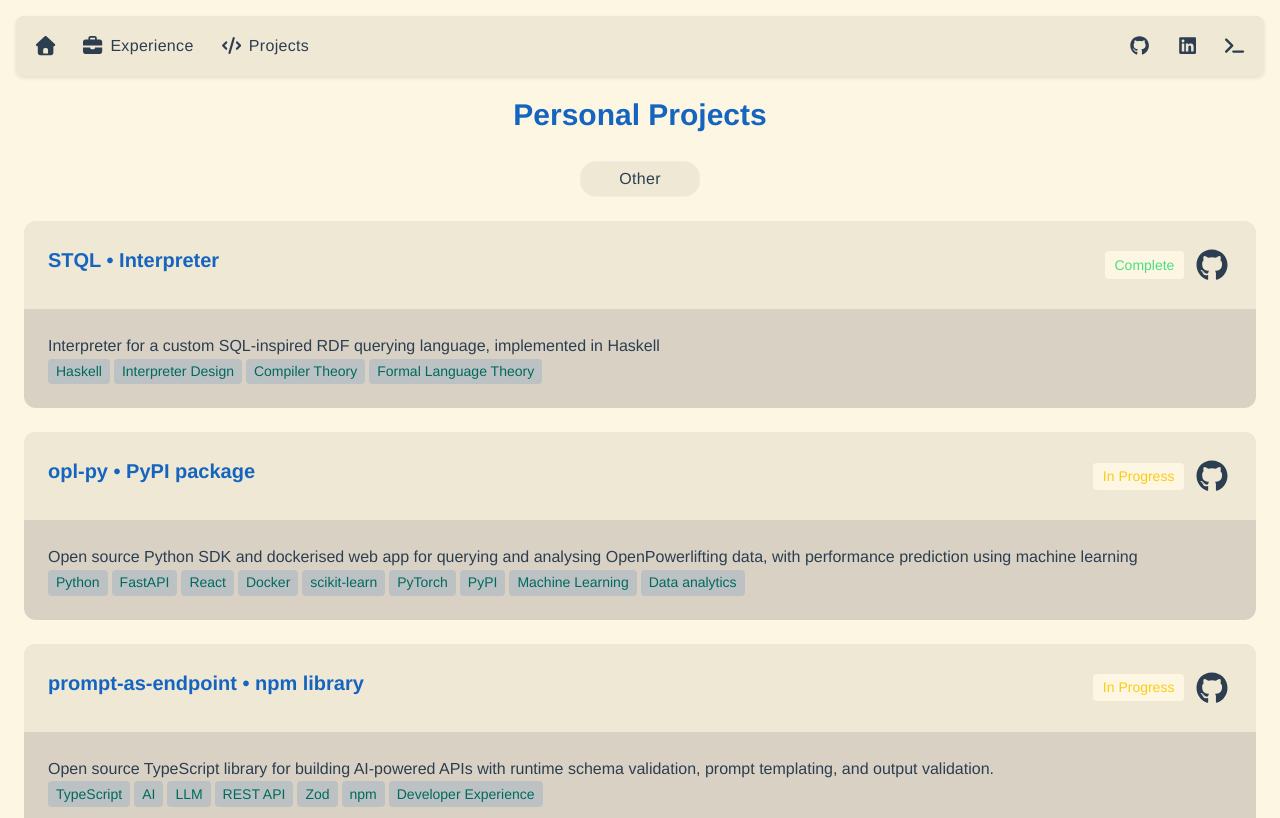
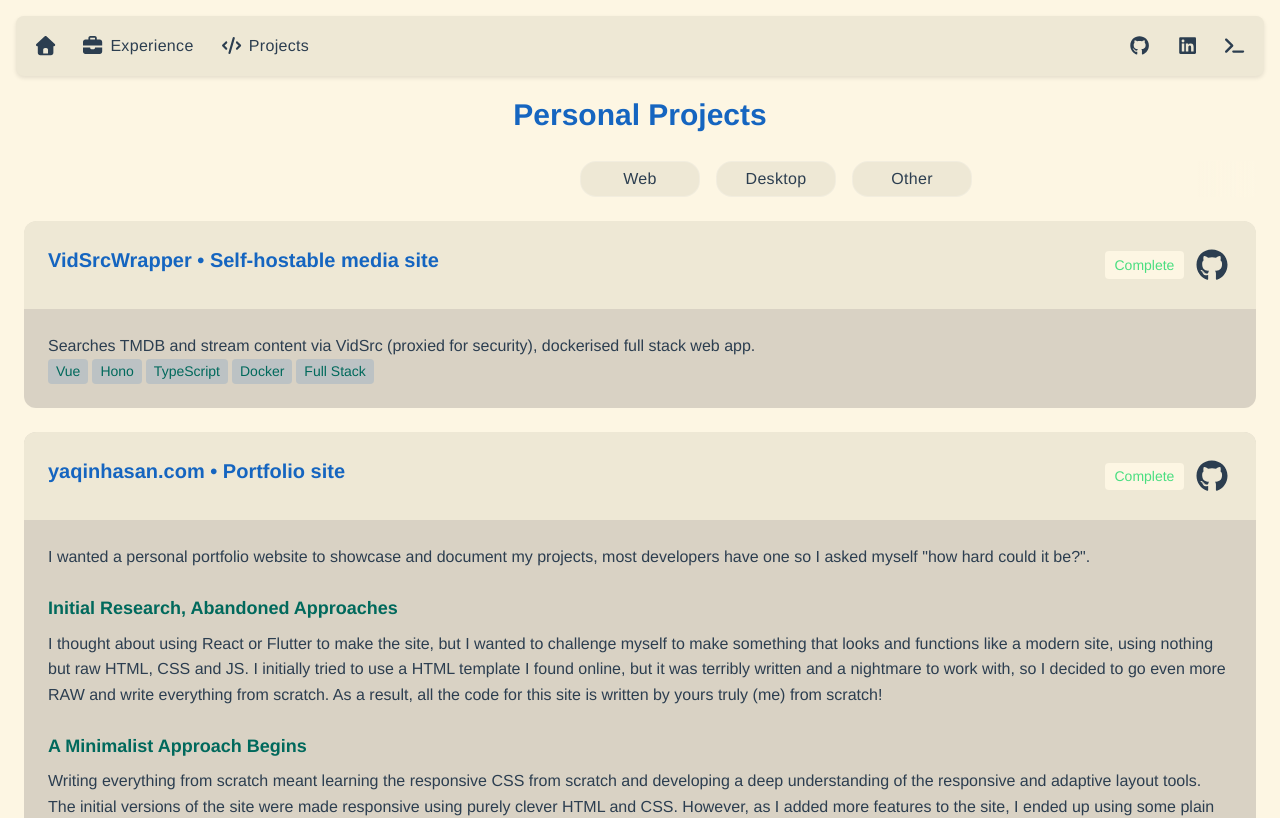
Before and after one commit to yaq1n0/yaqinhasan.com, a Vue app: page /projects in a window 1280 px wide. Shown: the top 818 px of the page. Built offline with nearby package versions, Linux system fonts and the light colour scheme.

Commit message:
more concise wording

```diff
--- a/src/main.ts
+++ b/src/main.ts
@@ -15,7 +15,7 @@ import {
   faUser,
   faStar,
   faEnvelope,
-  faInfoCircle,
+  faCircleExclamation,
   faBars,
   faClose,
   faArrowRight,
@@ -52,7 +52,7 @@ library.add(
   faUser,
   faStar,
   faEnvelope,
-  faInfoCircle,
+  faCircleExclamation,
   faBars,
   faClose,
   faArrowRight,
--- a/src/pages/ExperiencePage.vue
+++ b/src/pages/ExperiencePage.vue
@@ -6,8 +6,8 @@
   <div class="experience-container">
     <div class="additional-info">
       <p class="info-text">
-        <font-awesome-icon :icon="['fas', 'info-circle']" />
-        Looking for an exciting and challenging new role where I can expand on my technical and professional skills.
+        <font-awesome-icon :icon="['fas', 'circle-exclamation']" />
+        Looking for my next role!
       </p>
     </div>
 
--- a/src/pages/ProjectsPage.vue
+++ b/src/pages/ProjectsPage.vue
@@ -34,15 +34,15 @@ const allProjects = computed<FullProject[]>(() => [...(cvData.projects ?? []), .
 
 // Category order and labels
 const categoryOrder: { id: string; label: string }[] = [
-  { id: "web-app", label: "Web Apps" },
-  { id: "desktop-app", label: "Desktop Apps" },
+  { id: "web", label: "Web" },
+  { id: "desktop", label: "Desktop" },
   { id: "other", label: "Other" }
 ];
 
 // Convert type string to category ID
 function typeToCategoryId(type?: string): string {
   if (!type) return "other";
-  return type.toLowerCase().replace(/\s+/g, "-");
+  return type.toLowerCase();
 }
 
 // Only show categories that have projects
```
